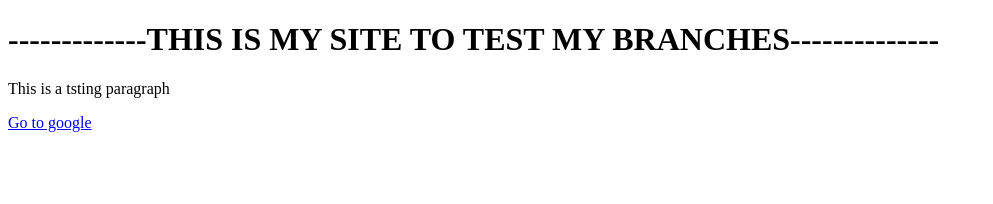
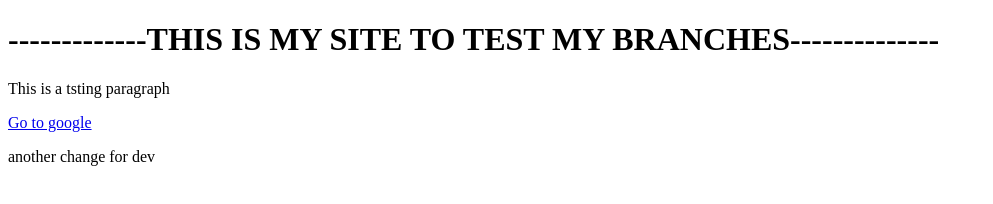
Before and after one commit to andreuxxxx/enviroments-demo, a plain HTML site: page index.html in a window 1280 px wide. Shown: the whole page, without its empty margins (0-993 px from the left). Drawn offline with Linux system fonts and the light colour scheme.

Commit message:
added a <p>
cahnge for dev

```diff
--- a/index.html
+++ b/index.html
@@ -11,6 +11,6 @@
 </body>
 <p>This is a tsting paragraph</p>
 <a href="https://www.google.com">Go to google</a>
-
+<p>another change for dev</p>
 
 </html>
```
